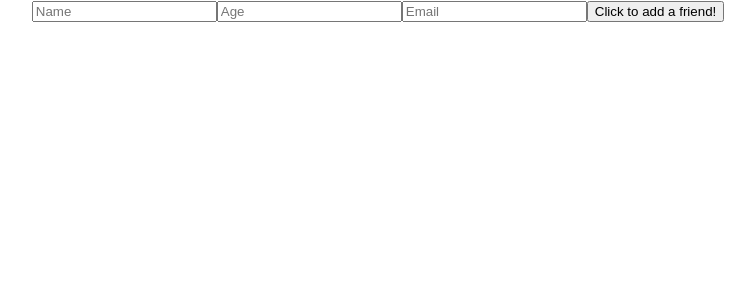
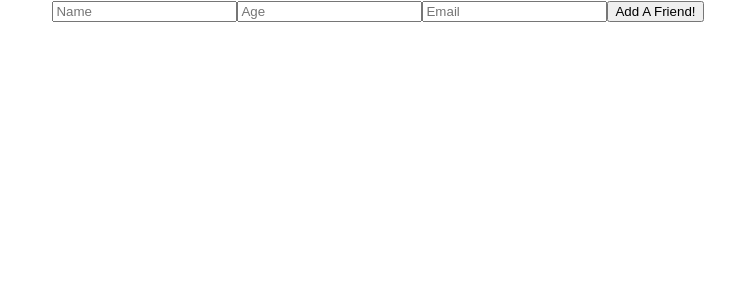
Before and after one commit to lambda-andrew/HTTP-AJAX, a React (Create React App) app in the folder friends/: page / in a window 1280 px wide. Shown: the top 300 px of the page, without its empty margins (262-1017 px from the left). Built offline with nearby package versions, Linux system fonts and the light colour scheme; no server answers.

Commit message:
deleted a bind statement and switched to arrow function

```diff
--- a/friends/src/Components/AddFriend.js
+++ b/friends/src/Components/AddFriend.js
@@ -6,7 +6,7 @@ function AddFriend(props) {
             <input name="name" placeholder="Name" value={props.addFriendName} onChange={props.handleNameChange}></input>
             <input name="age" placeholder="Age" value={props.addFriendAge} onChange={props.handleAgeChange}></input>
             <input name="email" placeholder="Email" value={props.addFriendEmail} onChange={props.handleEmailChange}></input>
-            <button type="submit" onClick={props.friendFormSubmit}>Click to add a friend!</button>
+            <button type="submit" onClick={props.friendFormSubmit}>Add A Friend!</button>
         </form>
     )
 }
--- a/friends/src/Components/Friends.js
+++ b/friends/src/Components/Friends.js
@@ -13,11 +13,6 @@ class Friends extends React.Component {
         email: "",
         message: "",
     }
-
-    this.addAFriend = this.addAFriend.bind(this)
-    this.handleNameChange = this.handleNameChange.bind(this)
-    this.handleAgeChange = this.handleAgeChange.bind(this)
-    this.handleEmailChange = this.handleEmailChange.bind(this)
     }
 
     componentDidMount() {
@@ -33,7 +28,7 @@ class Friends extends React.Component {
             })})
     }
 
-    addAFriend(e) {
+    addAFriend = (e) => {
         e.preventDefault();
         axios
             .post('http://localhost:5000/friends',{
```
